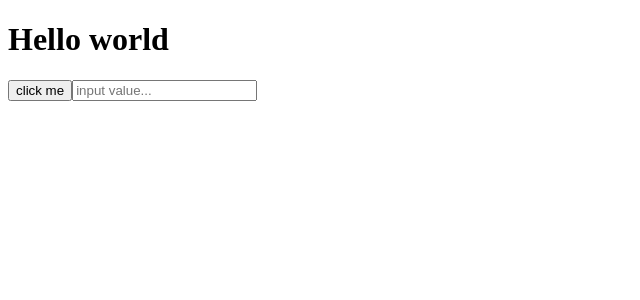
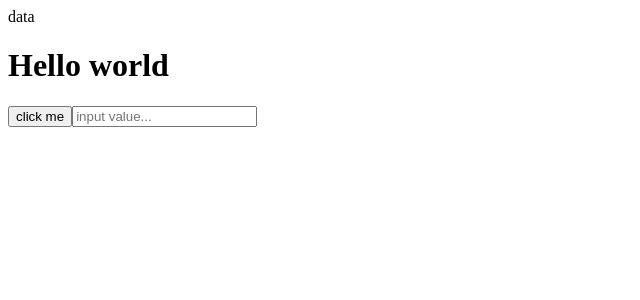
Before and after one commit to Chupriarti/react-jest-unit-test, a React (Create React App) app: page / in a window 1280 px wide. Shown: the top 300 px of the page, without its empty margins (0-640 px from the left). Built offline with nearby package versions, Linux system fonts and the light colour scheme.

Commit message:
add async findByText test

```diff
--- a/src/App.js
+++ b/src/App.js
@@ -1,8 +1,17 @@
 import React from 'react';
 
 function App() {
+  const [data, setData] = React.useState(null)
+
+  React.useEffect(() => {
+    setTimeout(() => {
+      setData({})
+    }, 100);
+  }, [])
+
   return (
     <div >
+      {data && <div>data</div>}
       <h1>Hello world</h1>
       <button>click me</button>
       <input type="text" placeholder='input value...' />
```
Also changed, not shown: 1 other file (tests, documents, lock files or other folders).
